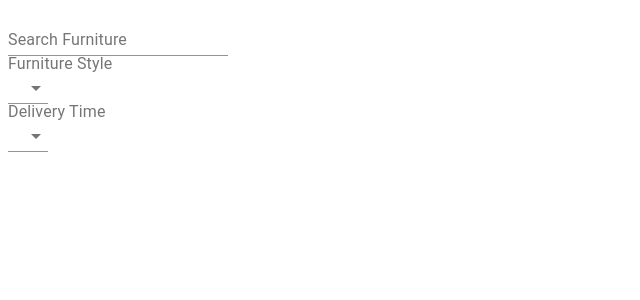
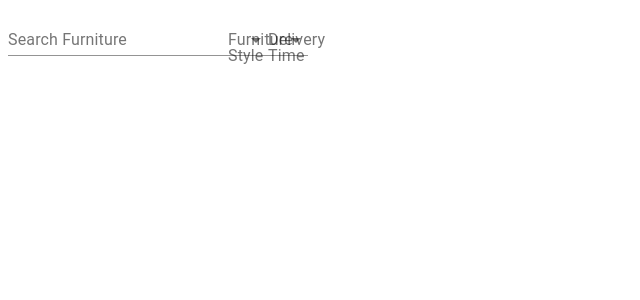
Before and after one commit to julieca/searching-react-example, a React (Create React App) app: page / in a window 1280 px wide. Shown: the top 300 px of the page, without its empty margins (0-640 px from the left). Built offline with nearby package versions, Linux system fonts and the light colour scheme.

Commit message:
add formgroup

```diff
--- a/src/pages/Search.js
+++ b/src/pages/Search.js
@@ -4,7 +4,8 @@ import { connect } from 'react-redux';
 import {
   Grid, InputLabel,
   ListItemText,
-  Checkbox, TextField, Select, MenuItem
+  Checkbox, TextField, Select, MenuItem,
+  FormControl
 } from '@material-ui/core';
 import { ArrowBack } from '@material-ui/icons';
 import Card from "../components/Card";
@@ -37,6 +38,7 @@ const Search = props => {
     // setDatares(result);
   }
 
+  console.log(props)
   return (
     //
     <div>
@@ -47,6 +49,7 @@ const Search = props => {
           placeholder={keywordLabel}
           onChange={(input) => setKeyword(input.target.value)}
         />
+        <FormControl>
 
         <InputLabel id="furniturStyleL">{furnitureSLabel}</InputLabel>
         <Select
@@ -67,6 +70,8 @@ const Search = props => {
             ))
           }
         </Select>
+        </FormControl>
+        <FormControl>
 
         <InputLabel id="deliveryTimeL">{deliveryTLabel}</InputLabel>
         <Select
@@ -88,6 +93,7 @@ const Search = props => {
             )
           }
         </Select>
+        </FormControl>
       </div>
 
       <Grid container justify="center" alignItems="center">
```
